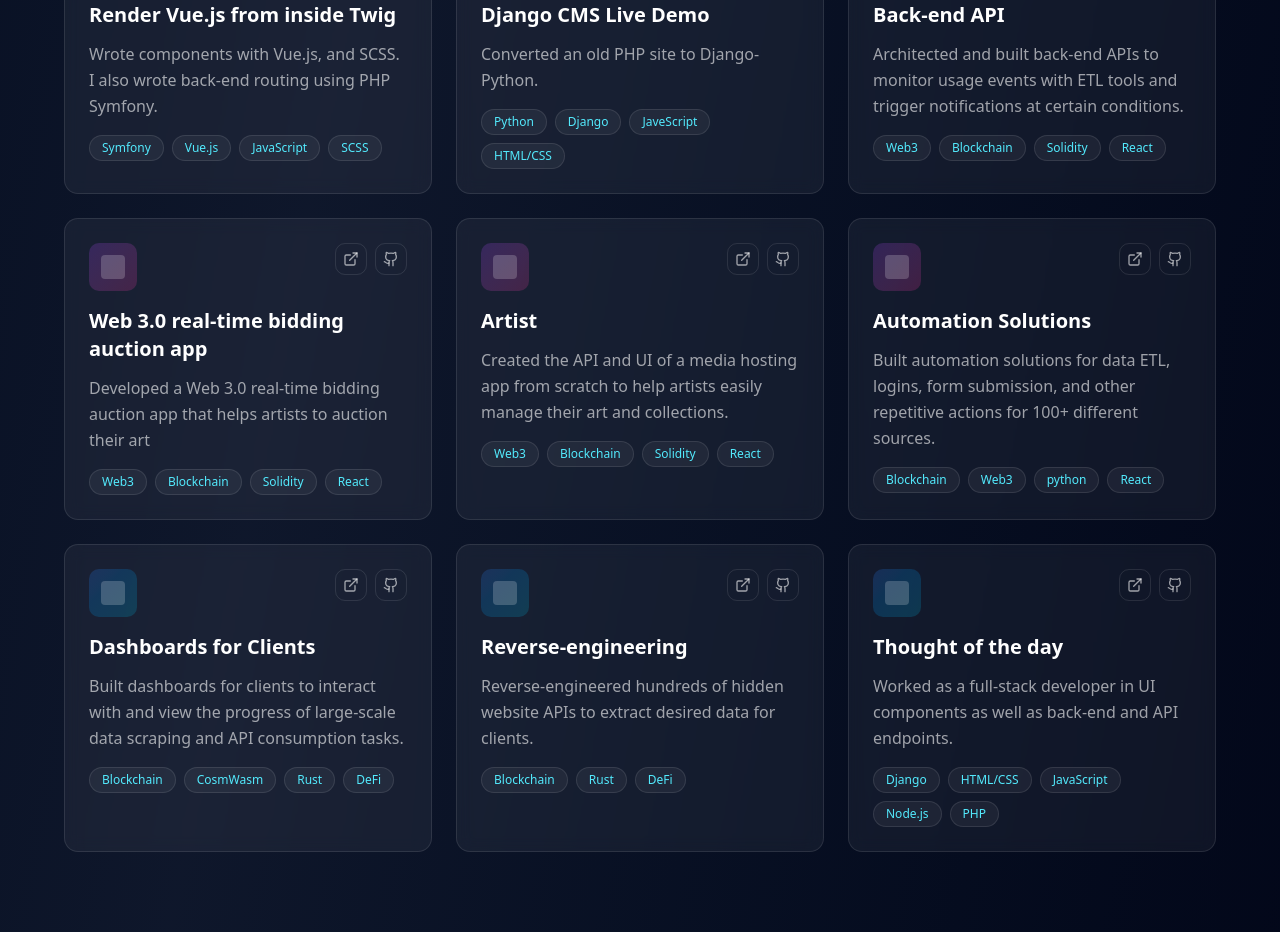
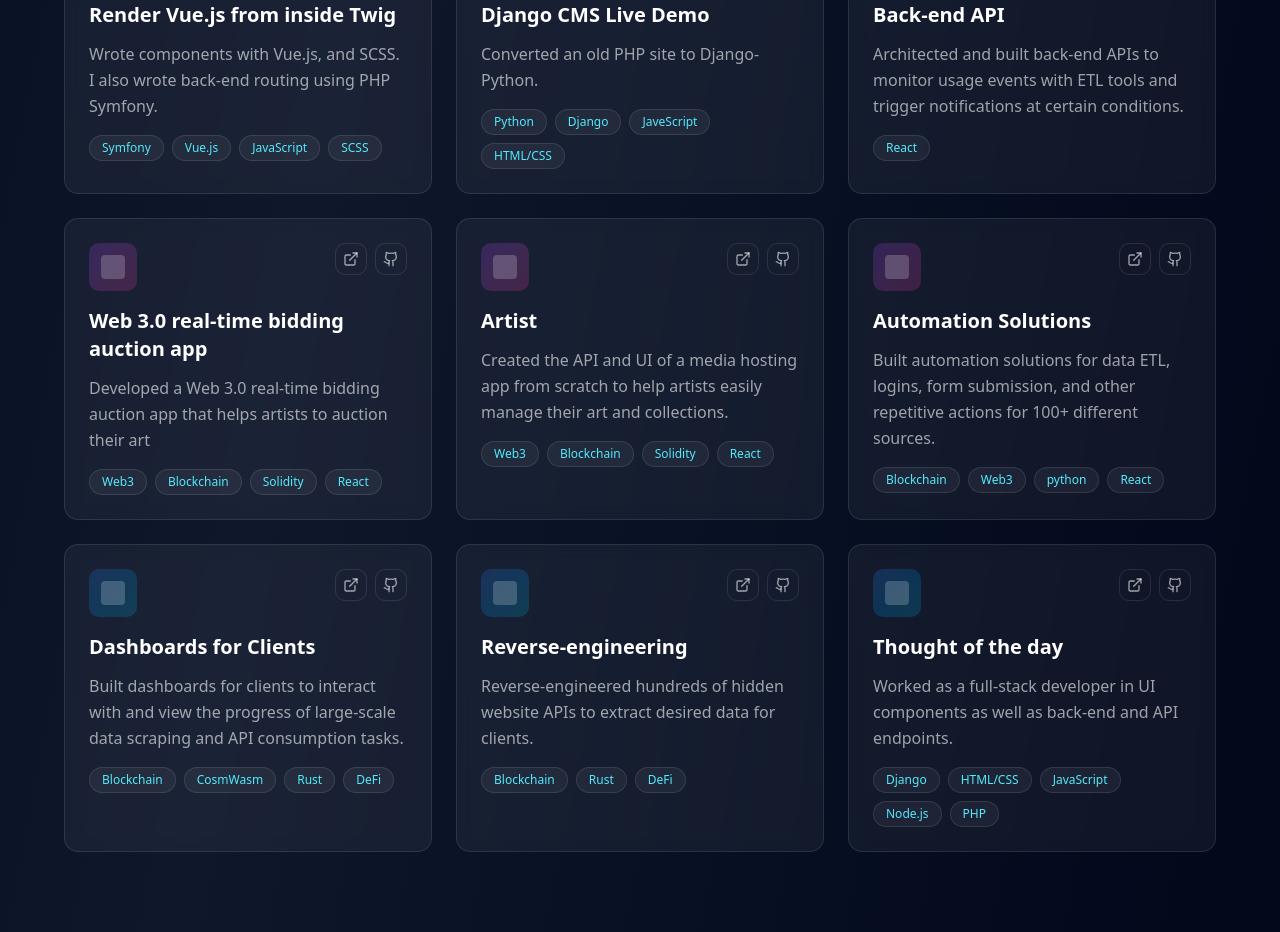
Before and after one commit to knutsenkristian7-spec/My-Portfolio-pro, a React (Vite) app: page / in a window 1280 px wide. Shown: the part 4880-5812 px from the top of the page. Built offline with nearby package versions, Linux system fonts and the light colour scheme.

Commit message:
chore : change some project skills

```diff
--- a/src/components/Projects.tsx
+++ b/src/components/Projects.tsx
@@ -49,7 +49,7 @@ export function Projects() {
     {
       title: "Back-end API",
       description: "Architected and built back-end APIs to monitor usage events with ETL tools and trigger notifications at certain conditions.",
-      tags: ["Web3", "Blockchain", "Solidity", "React"],
+      tags: [ "React"],
       link: "https://retool.com/templates/etl-monitoring-dashboard",
       gradient: "from-purple-500/20 to-pink-500/20",
     },
```
